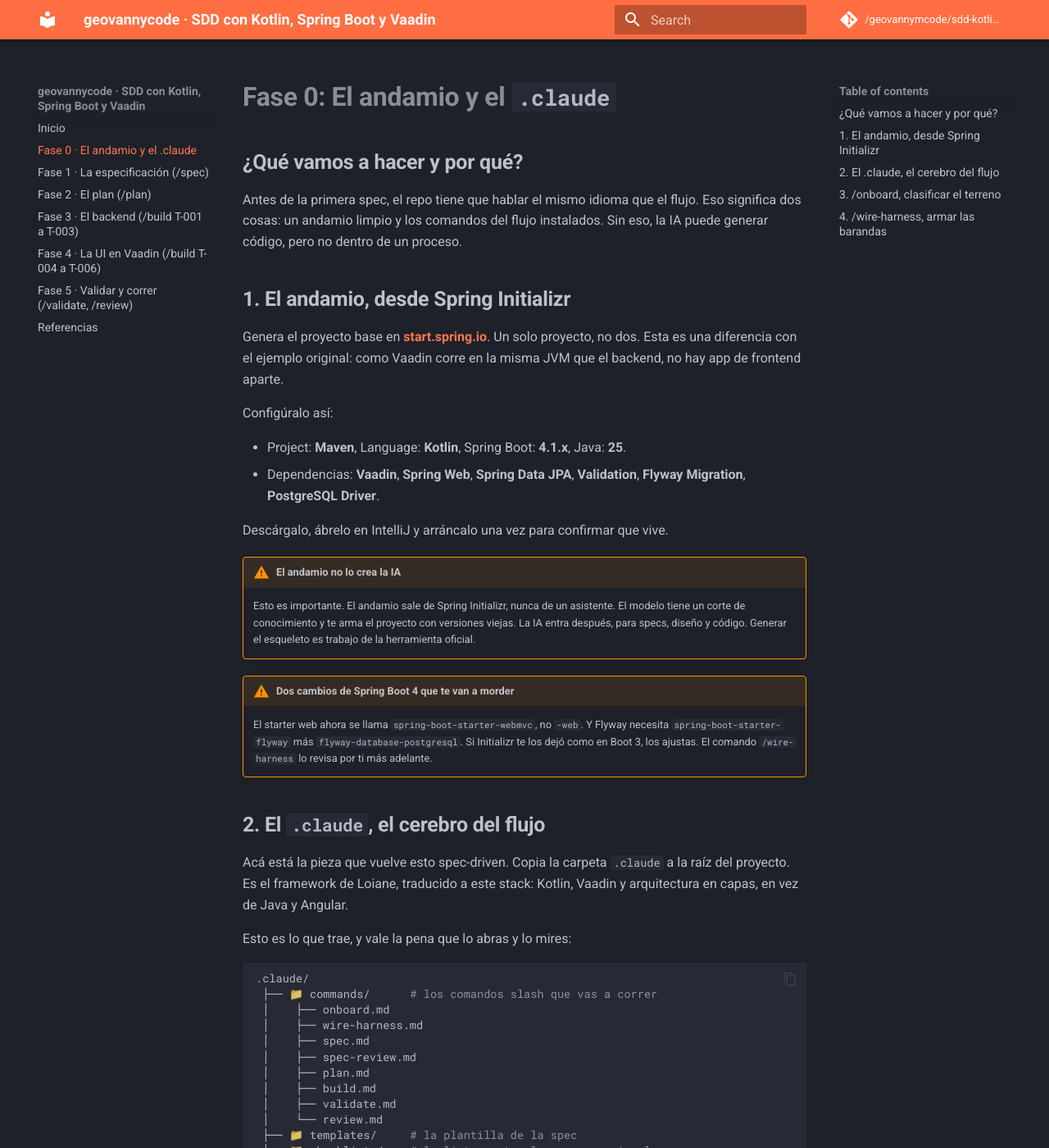
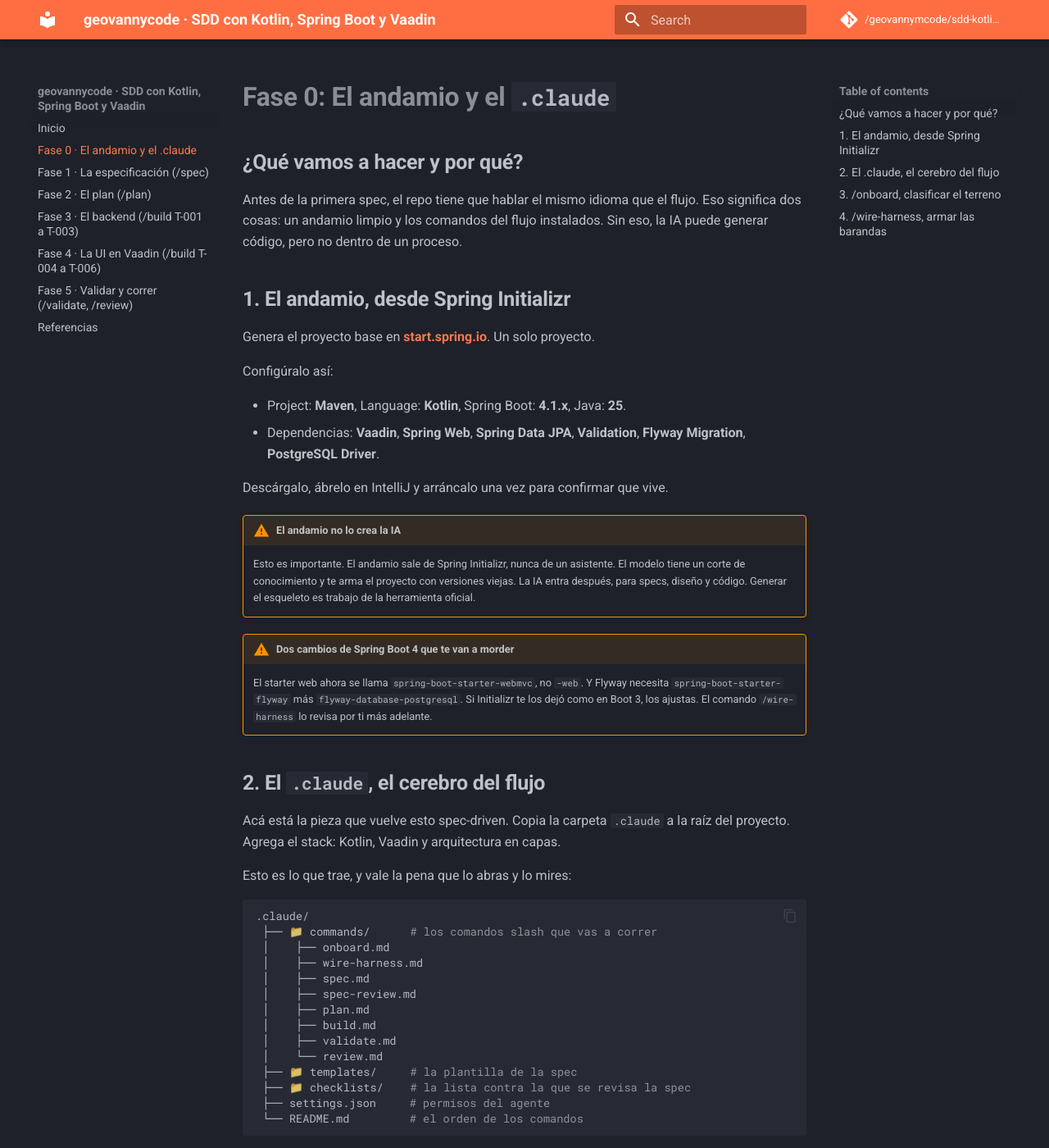
Before and after one commit to geovannymcode/geolabs-sdd-kotlin-vaadin.github.io, an MkDocs documentation site: the page built from docs/01-setup.md, in a window 1280 px wide and 1400 px high. Shown: the whole window at 82% size. Built offline with MkDocs 1.6.1 and Material for MkDocs 9.7.7, drawn with Linux system fonts in a browser that asks for light colours; comment, search, counter and statistics services are not loaded; some of the changed text lies outside the part shown.

Commit message:
fix: update docs 01-setup

````diff
--- a/docs/01-setup.md
+++ b/docs/01-setup.md
@@ -6,7 +6,7 @@
 
 ## **1. El andamio, desde Spring Initializr**
 
-Genera el proyecto base en [**start.spring.io**](https://start.spring.io){:target="_blank"}. Un solo proyecto, no dos. Esta es una diferencia con el ejemplo original: como Vaadin corre en la misma JVM que el backend, no hay app de frontend aparte.
+Genera el proyecto base en [**start.spring.io**](https://start.spring.io){:target="_blank"}. Un solo proyecto.
 
 Configúralo así:
 
@@ -23,7 +23,7 @@
 
 ## **2. El `.claude`, el cerebro del flujo**
 
-Acá está la pieza que vuelve esto spec-driven. Copia la carpeta `.claude` a la raíz del proyecto. Es el framework de Loiane, traducido a este stack: Kotlin, Vaadin y arquitectura en capas, en vez de Java y Angular.
+Acá está la pieza que vuelve esto spec-driven. Copia la carpeta `.claude` a la raíz del proyecto. Agrega el stack: Kotlin, Vaadin y arquitectura en capas.
 
 Esto es lo que trae, y vale la pena que lo abras y lo mires:
 
@@ -44,7 +44,7 @@
  └── README.md         # el orden de los comandos
 ```
 
-Con plastilina: cada archivo de `commands/` es una receta. Cuando escribes `/spec` en Claude Code, el agente abre `commands/spec.md` y sigue esa receta. No es magia ni un prompt secreto, es un instructivo que tú puedes leer y cambiar.
+Cada archivo de `commands/` es una receta. Cuando escribes `/spec` en Claude Code, el agente abre `commands/spec.md` y sigue esa receta. No es magia ni un prompt secreto, es un instructivo que tú puedes leer y cambiar.
 
 Y eso es lo bonito: si mañana tu equipo tiene otra convención, abres el archivo del comando y lo ajustas. El proceso vive con el código, no en la cabeza de alguien.
 
````
